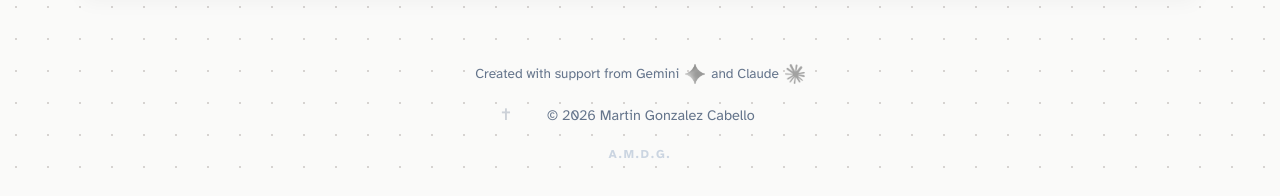
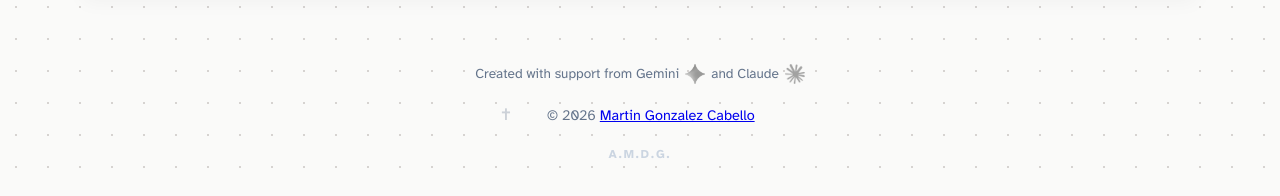
Before and after one commit to martins73/research-site, a Jekyll site: the page built from human-supply-chain.md, in a window 1280 px wide and 1264 px high. Shown: the part 1065-1261 px from the top of the window. Built offline with Jekyll 4.4.1, drawn with Linux system fonts in a browser that asks for light colours.

Commit message:
Update copyright year and author information

```diff
--- a/_includes/footer.html
+++ b/_includes/footer.html
@@ -13,7 +13,14 @@
 
   <p class="copyright-text">
     <span id="saint-trigger" title="Liturgical Calendar">✝</span>
-    <span id="copyright-content">&copy; 2026 Martin Gonzalez Cabello</span>
+    <span id="copyright-content">
+      &copy; {{ site.time | date: '%Y' }}
+      {% if site.template.author and site.template.repo %}
+        <a href="{{ site.template.repo }}" target="_blank" rel="noopener">{{ site.template.author }}</a>
+      {% else %}
+        {{ site.author.name }}
+      {% endif %}
+    </span>
   </p>
 
   <span class="amdg" title="Ad Majorem Dei Gloriam">A.M.D.G.</span>
```
